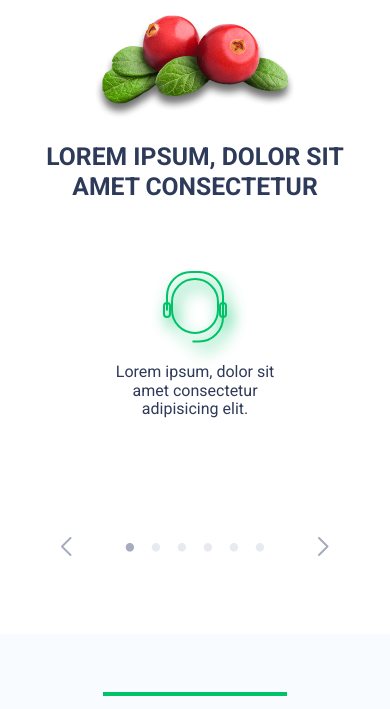
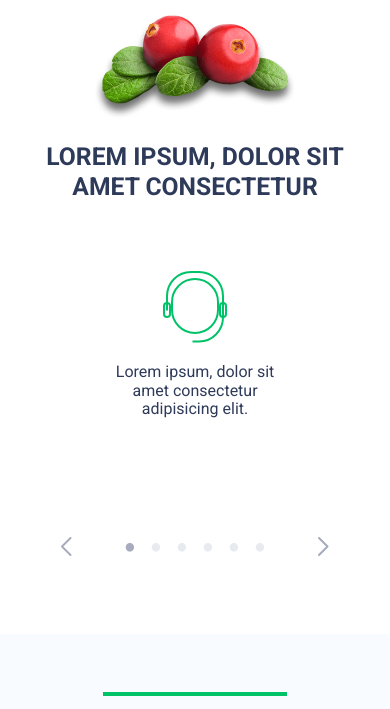
Before and after one commit to webmanufactory/adcombo, a plain HTML site: page index.html in a window 390 px wide. In both pictures the pointer is over the icon 195 px from the left and 407 px from the top of the page. Shown: the part 100-809 px from the top of the page. Drawn offline with nearby package versions, Linux system fonts and the light colour scheme; a web font is replaced by a local one.

Commit message:
Изменения

```diff
--- a/style.css
+++ b/style.css
@@ -777,6 +777,10 @@ p {
     .item-6 {
         margin-right: 0;
     }
+    .slider__img:hover {
+        -webkit-filter: none;
+                filter: none;
+    }
     .slider__btn {
         background-color: transparent;
         border: none;
```
